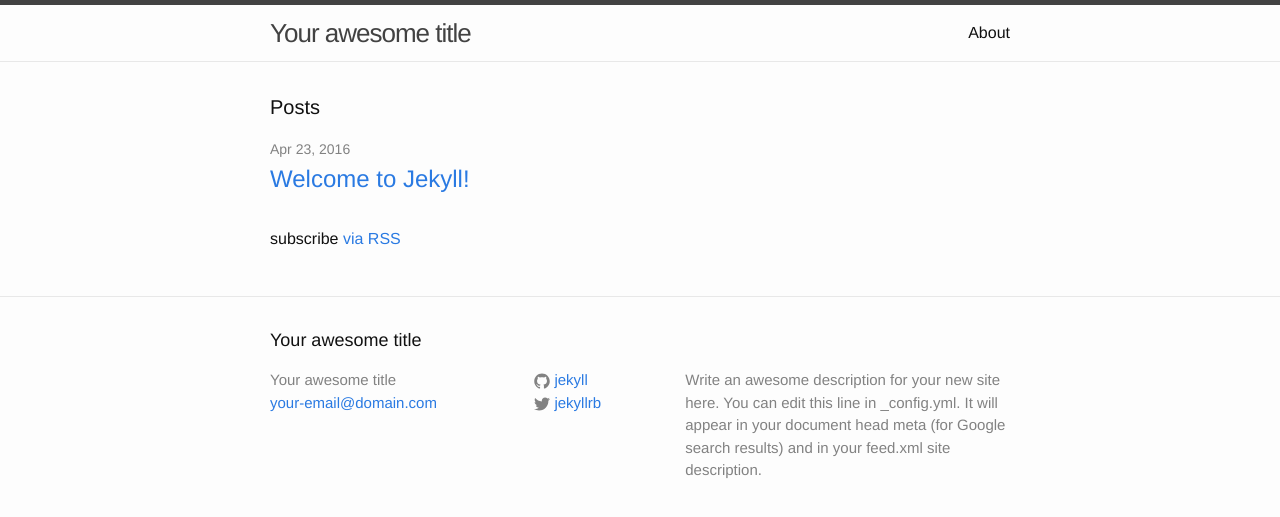
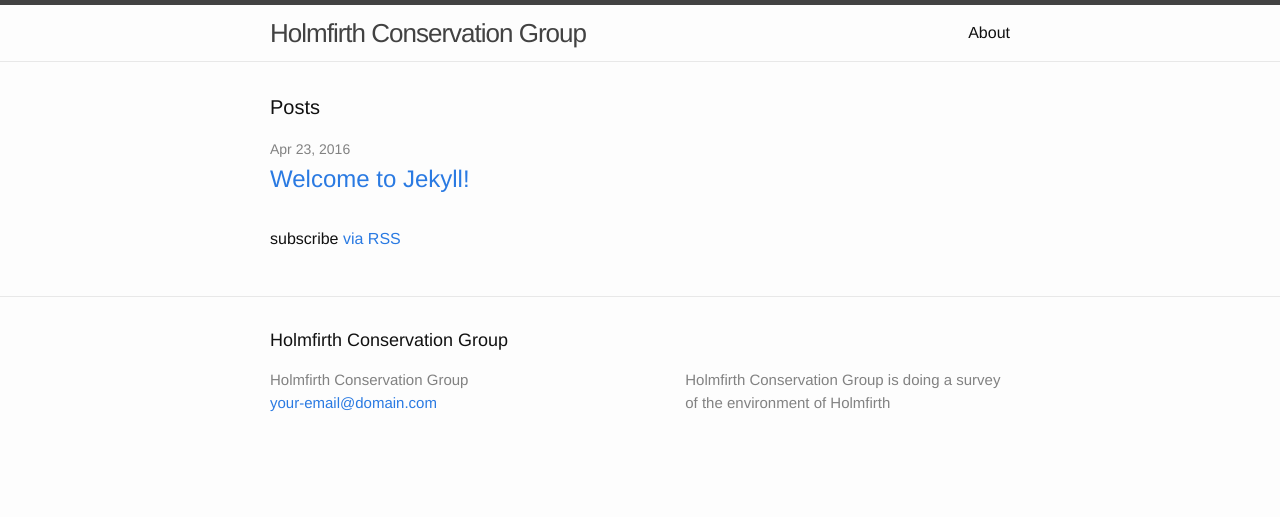
Before and after one commit to holmfirth-conservation/holmfirth-conservation.github.io, a Jekyll site: the page built from index.html, in a window 1280 px wide. Shown: the top 517 px of the page. Built offline with Jekyll 4.4.1, drawn with Linux system fonts in a browser that asks for light colours.

Commit message:
Better site metadata

```diff
--- a/_config.yml
+++ b/_config.yml
@@ -6,16 +6,15 @@
 # 'jekyll serve'. If you change this file, please restart the server process.
 
 # Site settings
-title: Your awesome title
+title: Holmfirth Conservation Group
 email: your-email@domain.com
 description: > # this means to ignore newlines until "baseurl:"
-  Write an awesome description for your new site here. You can edit this
-  line in _config.yml. It will appear in your document head meta (for
-  Google search results) and in your feed.xml site description.
+  Holmfirth Conservation Group is doing a survey of the environment of Holmfirth
 baseurl: "" # the subpath of your site, e.g. /blog
 url: "http://yourdomain.com" # the base hostname & protocol for your site
-twitter_username: jekyllrb
-github_username:  jekyll
 
 # Build settings
 markdown: kramdown
+
+# Plugins
+gems: ['jekyll-lunr-js-search']
```
